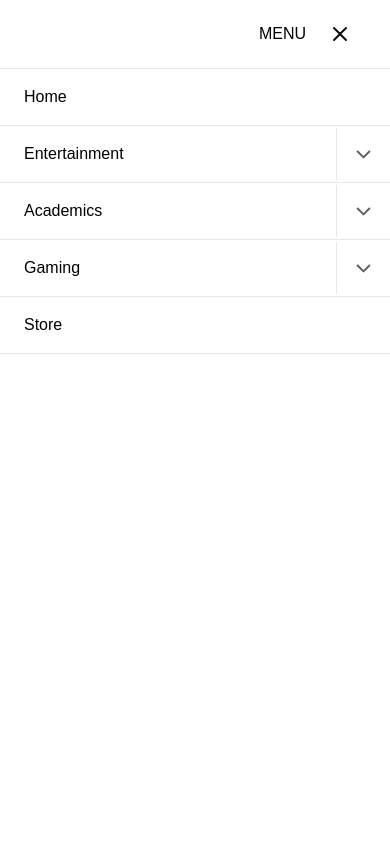
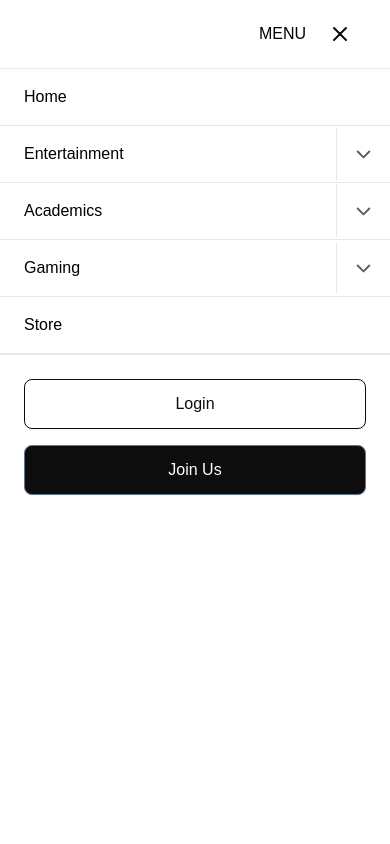
Before and after one commit to Ghreatness-Laboratory/Univyx, a React (Vite) app: page / in a window 390 px wide. Both pictures are taken after a click on the button 348 px from the left and 29 px from the top of the page. Shown: the top 844 px of the page. Built offline with nearby package versions, Linux system fonts and the light colour scheme.

Commit message:
updated menu

```diff
--- a/src/components/layouts/common/Navbar/index.tsx
+++ b/src/components/layouts/common/Navbar/index.tsx
@@ -452,6 +452,70 @@ export default function Navbar() {
               );
             })}
           </ul>
+
+          {/* Mobile Auth Buttons */}
+          {!isAuthenticated && (
+            <div className="flex flex-col gap-4 p-6 border-t">
+              <Button
+                href="?auth=login"
+                className="w-full py-3 px-4 bg-transparent text-primary border border-primary hover:bg-primary hover:text-white text-center"
+                isIconOnly={false}
+                ariaLabel="Go to Login page"
+                onClick={() => setMobileNavbar(false)}
+              >
+                <p>Login</p>
+              </Button>
+              <Button
+                href="?auth=signup"
+                className="w-full py-3 px-4 bg-primary text-white hover:bg-primary-dark text-center"
+                isIconOnly={false}
+                ariaLabel="Go to Signup page"
+                onClick={() => setMobileNavbar(false)}
+              >
+                <p>Join Us</p>
+              </Button>
+            </div>
+          )}
+
+          {/* Mobile User Menu */}
+          {isAuthenticated && (
+            <div className="flex flex-col border-t">
+              <div className="flex items-center gap-3 p-6 border-b">
+                <div className="w-10 h-10 bg-primary rounded-full flex items-center justify-center text-white font-semibold">
+                  {user?.full_name?.charAt(0) || user?.email?.charAt(0) || 'U'}
+                </div>
+                <div>
+                  <p className="font-medium">{user?.full_name || user?.email?.split('@')[0] || 'User'}</p>
+                  <p className="text-sm text-gray-500">{user?.email}</p>
+                </div>
+              </div>
+              <Link
+                to="/profile"
+                onClick={() => handleMobileLinkClick('/profile')}
+                className="py-4 pl-6 font-medium border-t"
+              >
+                Profile
+              </Link>
+              <Link
+                to="/admin"
+                onClick={() => handleMobileLinkClick('/admin')}
+                className="py-4 pl-6 font-medium border-t"
+              >
+                Admin Panel
+              </Link>
+              <button
+                onClick={() => {
+                  logout();
+                  setMobileNavbar(false);
+                  document.body.style.overflow = "unset";
+                  navigate('/');
+                }}
+                className="py-4 pl-6 font-medium text-left border-t text-red-600"
+              >
+                Logout
+              </button>
+            </div>
+          )}
         </nav>
       )}
     </div>
```
